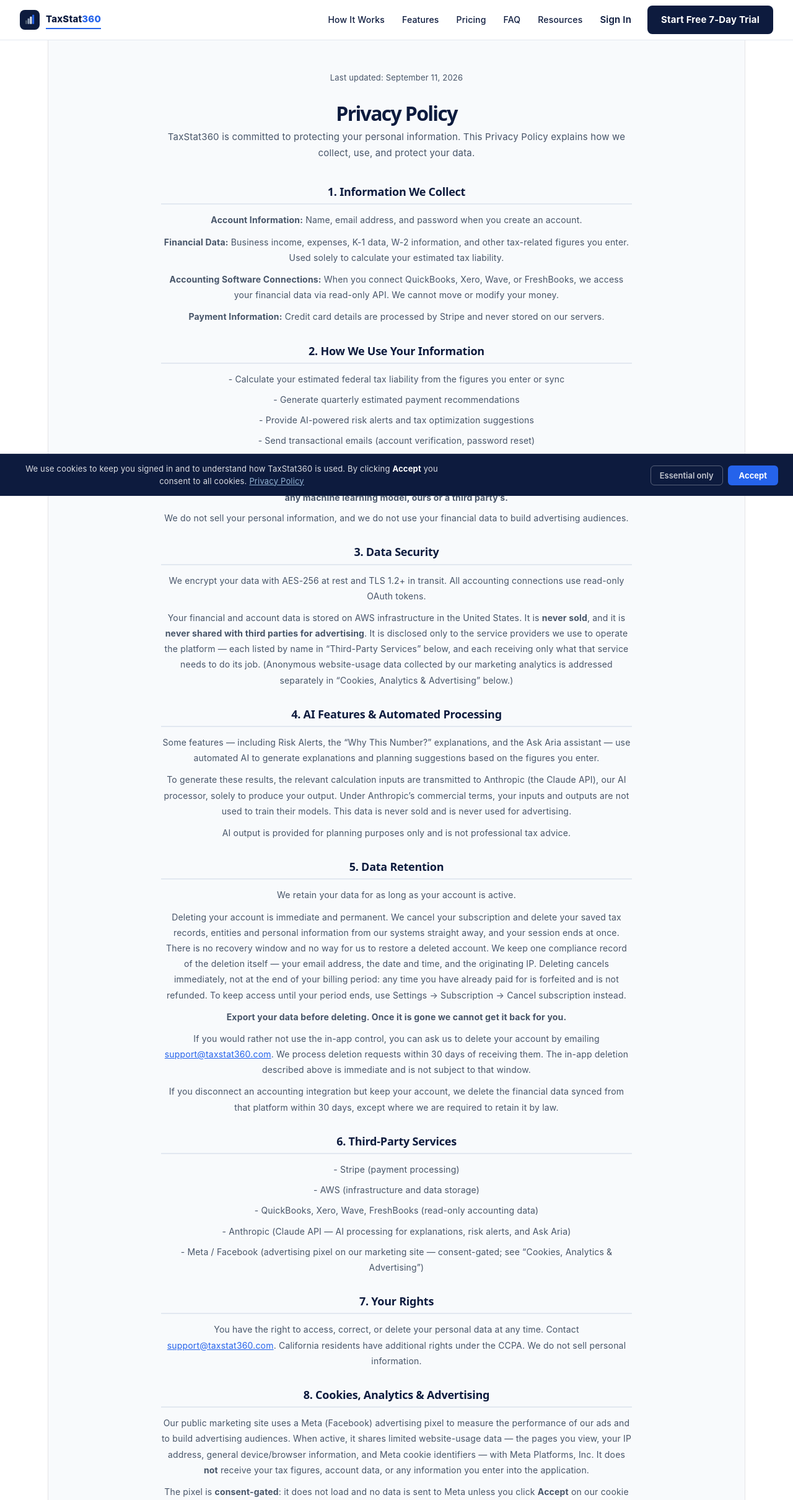
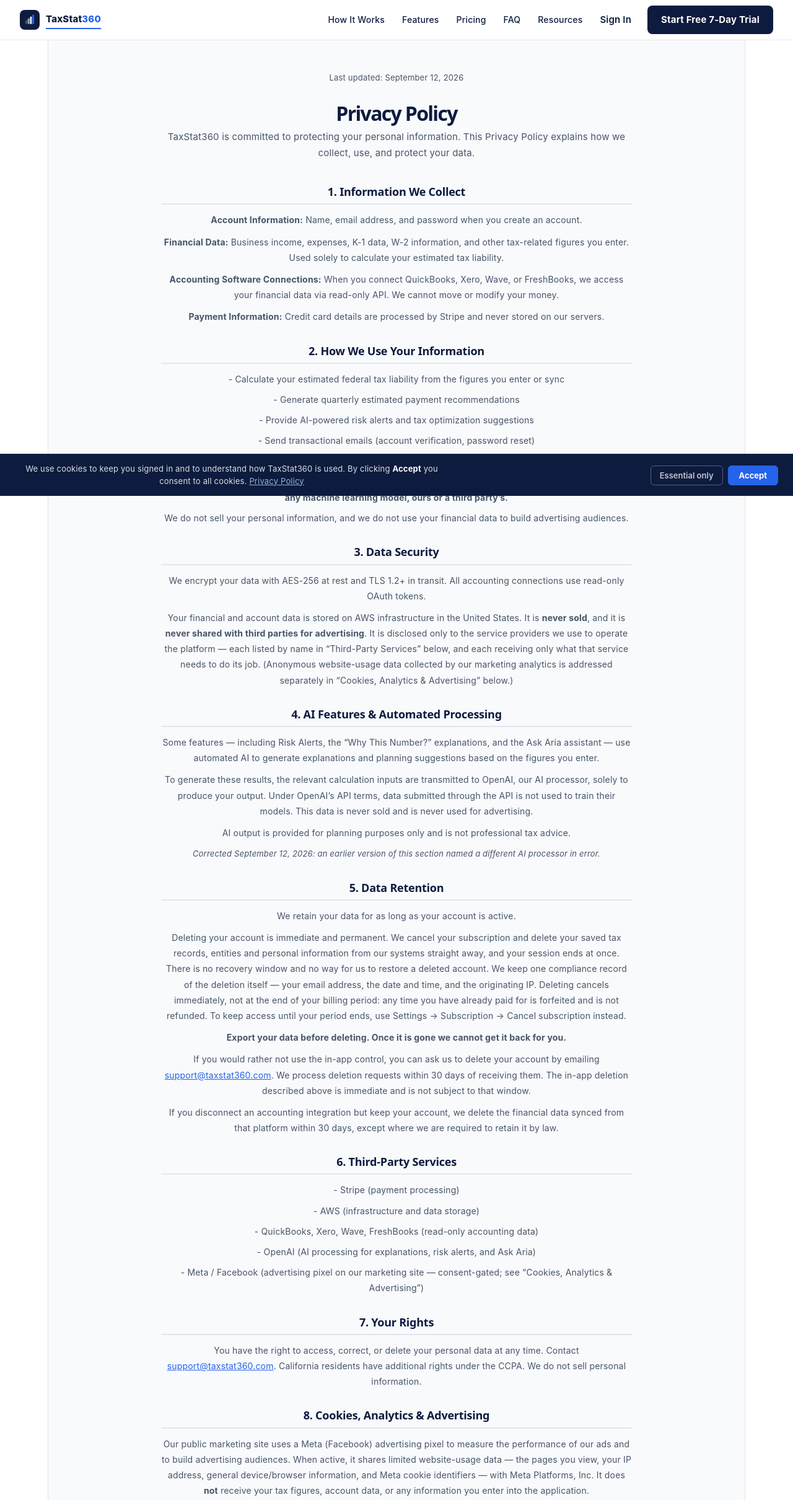
Before and after one commit to natashaverela-speckm/TaxStat360, a React (Vite) app: page /privacy in a window 1280 px wide. Shown: the top 2420 px of the page at 62% size. Built offline with nearby package versions, Linux system fonts and the light colour scheme.

Commit message:
Add files via upload

```diff
--- a/src/components/Privacy.jsx
+++ b/src/components/Privacy.jsx
@@ -34,7 +34,13 @@ export default function Privacy() {
       {/* ── Content ─────────────────────────────────────────────────────────── */}
       <div style={{ maxWidth: 760, margin: '0 auto', padding: '48px 24px' }}>
         <div style={{ marginBottom: 40 }}>
-          <p style={{ fontSize: 13, color: SL, marginBottom: 8 }}>Last updated: September 11, 2026</p>
+          {/* FRESH-EYES AI-5 (12 Sep 2026): date advanced for the §4/§6 processor
+              correction below. complianceCopy.test.js asserts this rendered date
+              equals PRIVACY_VERSION in lib/complianceCopy.js — the two MUST change
+              together or the suite goes red. That pairing is deliberate: it stops a
+              policy edit shipping without a version bump, which is exactly the
+              failure this correction is cleaning up. */}
+          <p style={{ fontSize: 13, color: SL, marginBottom: 8 }}>Last updated: September 12, 2026</p>
           <h1 style={{ fontSize: 32, fontWeight: 800, color: N, marginBottom: 12 }}>Privacy Policy</h1>
           <p style={{ color: SL, fontSize: 15, lineHeight: 1.7 }}>TaxStat360 is committed to protecting your personal information. This Privacy Policy explains how we collect, use, and protect your data.</p>
         </div>
@@ -84,20 +90,48 @@ export default function Privacy() {
           <p>Your financial and account data is stored on AWS infrastructure in the United States. It is <strong>never sold</strong>, and it is <strong>never shared with third parties for advertising</strong>. It is disclosed only to the service providers we use to operate the platform &mdash; each listed by name in &ldquo;Third-Party Services&rdquo; below, and each receiving only what that service needs to do its job. (Anonymous website-usage data collected by our marketing analytics is addressed separately in &ldquo;Cookies, Analytics &amp; Advertising&rdquo; below.)</p>
         </Section>
 
-        {/* #6 FINAL (Anthropic, external API processor):
-            TaxStat360 calls the Anthropic API under Anthropic's Commercial Terms
-            using the company's own API key. Per those terms and Anthropic's
-            published policy, inputs/outputs from the Anthropic API are NOT used
-            to train their models by default. The "does not use your data to
-            train its models" sentence below is therefore accurate.
-            CAVEAT: that default does NOT apply to data you voluntarily submit as
-            feedback (e.g. a thumbs up/down). If TaxStat360 ever forwards user
-            financial data to Anthropic through a feedback mechanism, revisit
+        {/* ── PROCESSOR — verified against the running backend, 12 Sep 2026 ──────
+            The AI features call the OpenAI API (api.openai.com/v1/chat/completions)
+            from the backend service, using the company's own API key. Under OpenAI's
+            API terms, data submitted through the API is not used to train their
+            models. The wording in §4 and §6 below reflects that.
+
+            THIS COMMENT PREVIOUSLY SAID ANTHROPIC — in detail, citing Anthropic's
+            Commercial Terms and reasoning carefully about why the §4 sentence was
+            accurate — and it was wrong. A case-insensitive search for "anthropic" or
+            "claude" across the entire backend application returns nothing; the only
+            AI call is to OpenAI. §4 and §6 named a processor that receives no data
+            while the processor that does receive customers' tax figures was named
+            nowhere in the policy.
+
+            The comment is the reason this survived. Someone documented the reasoning
+            well, the implementation moved underneath it, and every later reader found
+            a confident note citing a specific vendor's contract and had no cause to
+            doubt it. A well-argued comment about a fact that has drifted is worse than
+            no comment at all.
+
+            IF THE PROCESSOR CHANGES AGAIN: change §4, §6, this comment and
+            PRIVACY_VERSION in the same commit, and re-check the backend before
+            trusting any of the four. The no-training assurance is tied to a named
+            vendor's terms — if the vendor changes, that sentence is wrong too, not
+            merely out of date.
+
+            CAVEAT retained from the previous note, and it still applies: an API
+            provider's no-training default typically does NOT cover data a user
+            voluntarily submits as feedback (e.g. a thumbs up/down). If TaxStat360
+            ever forwards user financial data through a feedback mechanism, revisit
             this wording. */}
         <Section title="4. AI Features & Automated Processing">
           <p style={{ marginBottom: 10 }}>Some features &mdash; including Risk Alerts, the &ldquo;Why This Number?&rdquo; explanations, and the Ask Aria assistant &mdash; use automated AI to generate explanations and planning suggestions based on the figures you enter.</p>
-          <p style={{ marginBottom: 10 }}>To generate these results, the relevant calculation inputs are transmitted to Anthropic (the Claude API), our AI processor, solely to produce your output. Under Anthropic&rsquo;s commercial terms, your inputs and outputs are not used to train their models. This data is never sold and is never used for advertising.</p>
-          <p>AI output is provided for planning purposes only and is not professional tax advice.</p>
+          <p style={{ marginBottom: 10 }}>To generate these results, the relevant calculation inputs are transmitted to OpenAI, our AI processor, solely to produce your output. Under OpenAI&rsquo;s API terms, data submitted through the API is not used to train their models. This data is never sold and is never used for advertising.</p>
+          <p style={{ marginBottom: 10 }}>AI output is provided for planning purposes only and is not professional tax advice.</p>
+          {/* FRESH-EYES AI-5 (12 Sep 2026): the correction is stated on the page
+              rather than made silently. If counsel later advises notifying users,
+              the page already matches the notice; if they advise none is needed,
+              the cost was one sentence. A policy that quietly rewrites its own
+              history reads worst in the one situation where anyone compares
+              versions. Remove this line only on legal advice, not for tidiness. */}
+          <p style={{ fontSize: 13 }}><em>Corrected September 12, 2026: an earlier version of this section named a different AI processor in error.</em></p>
         </Section>
 
         {/* FRESH-EYES P-1/P-6 (11 Sep 2026): this section said only "We process
@@ -122,7 +156,9 @@ export default function Privacy() {
           <p style={{ marginBottom: 8 }}>- Stripe (payment processing)</p>
           <p style={{ marginBottom: 8 }}>- AWS (infrastructure and data storage)</p>
           <p style={{ marginBottom: 8 }}>- QuickBooks, Xero, Wave, FreshBooks (read-only accounting data)</p>
-          <p style={{ marginBottom: 8 }}>- Anthropic (Claude API &mdash; AI processing for explanations, risk alerts, and Ask Aria)</p>
+          {/* FRESH-EYES AI-5 (12 Sep 2026): was "Anthropic (Claude API — …)". See the
+              processor note above §4. Verified against the running backend. */}
+          <p style={{ marginBottom: 8 }}>- OpenAI (AI processing for explanations, risk alerts, and Ask Aria)</p>
           <p>- Meta / Facebook (advertising pixel on our marketing site &mdash; consent-gated; see &ldquo;Cookies, Analytics &amp; Advertising&rdquo;)</p>
         </Section>
 
```
